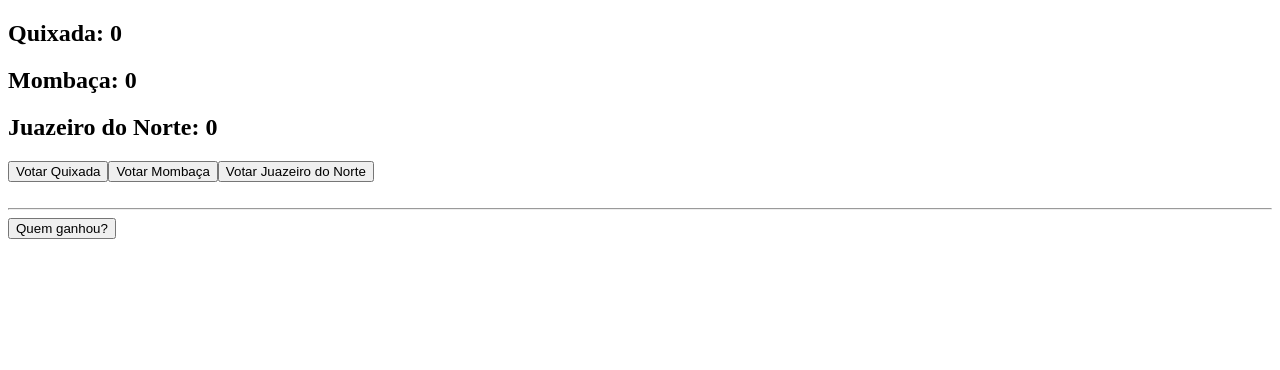
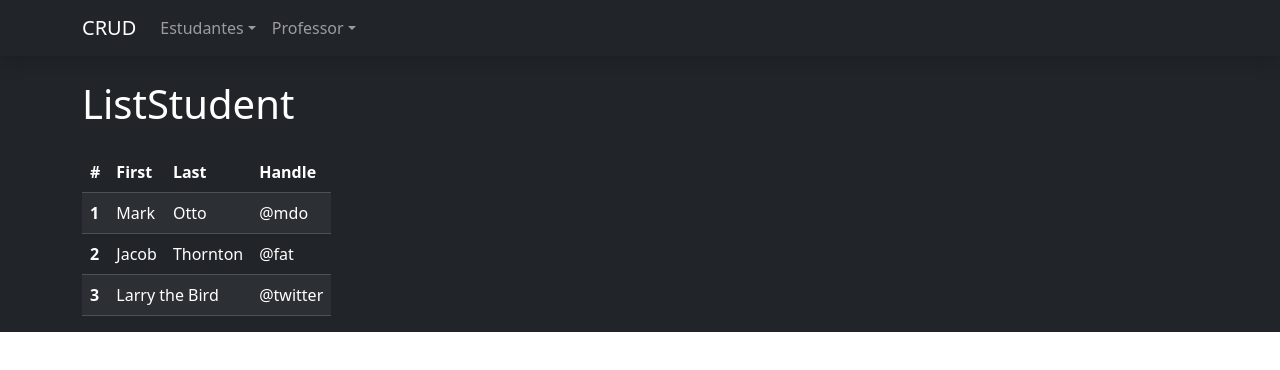
Before and after one commit to isaqueveras/desenvol, a React (Create React App) app: page /student/list in a window 1280 px wide. Shown: the top 370 px of the page. Built offline with nearby package versions, Linux system fonts and the light colour scheme.

Commit message:
adicionando bootstrap e usando react router

```diff
--- a/public/index.html
+++ b/public/index.html
@@ -1,43 +1,20 @@
 <!DOCTYPE html>
 <html lang="en">
-
   <head>
-	<meta charset="utf-8">
-	<meta name="viewport" content="width=device-width, initial-scale=1, shrink-to-fit=no">
-	<meta name="theme-color" content="#000000">
-	<!--
-      manifest.json provides metadata used when your web app is added to the
-      homescreen on Android. See https://developers.google.com/web/fundamentals/engage-and-retain/web-app-manifest/
-    -->
-	<link rel="manifest" href="%PUBLIC_URL%/manifest.json">
-	<link rel="shortcut icon" href="%PUBLIC_URL%/favicon.ico">
-	<!--
-      Notice the use of %PUBLIC_URL% in the tags above.
-      It will be replaced with the URL of the `public` folder during the build.
-      Only files inside the `public` folder can be referenced from the HTML.
-
-      Unlike "/favicon.ico" or "favicon.ico", "%PUBLIC_URL%/favicon.ico" will
-      work correctly both with client-side routing and a non-root public URL.
-      Learn how to configure a non-root public URL by running `npm run build`.
-    -->
+    <meta charset="utf-8" />
+    <meta
+      name="viewport"
+      content="width=device-width, initial-scale=1, shrink-to-fit=no"
+    />
+    <meta name="theme-color" content="#ffffff" />
+    <link rel="manifest" href="%PUBLIC_URL%/manifest.json" />
+    <link rel="shortcut icon" href="%PUBLIC_URL%/favicon.ico" />
     <title>React App</title>
   </head>
-
   <body>
     <noscript>
       You need to enable JavaScript to run this app.
     </noscript>
     <div id="root"></div>
-	<!--
-      This HTML file is a template.
-      If you open it directly in the browser, you will see an empty page.
-
-      You can add webfonts, meta tags, or analytics to this file.
-      The build step will place the bundled scripts into the <body> tag.
-
-      To begin the development, run `npm start` or `yarn start`.
-      To create a production bundle, use `npm run build` or `yarn build`.
-    -->
   </body>
-
 </html>
--- a/src/App.js
+++ b/src/App.js
@@ -1,45 +1,23 @@
-import "./styles.css";
+import { Routes, Route } from "react-router-dom";
 
-// import Grupo from "./components/vingadores/Grupo";
-// import Heroi from "./components/vingadores/Heroi";
-// import IMC from "./components/imc";
-// import Disciplina from "./components/universidade/Disciplina";
-// import Estudante from "./components/universidade/Estudante";
-// import Contador from "./components/estados/Contador";
-// import Sena from "./components/sena/Sena";
-import VotaCidade from "./components/estados/VotaCidade";
-
-// const dizendoOi = (nome) => alert(`Oi, sou ${nome}!`);
-
-// const GrupoDisciplina = () => {
-//   return (
-//     <Disciplina titulo="Fundamentos de Programação">
-//       <Estudante
-//         nome="Isaque Veras"
-//         curso="Ciencia da Computação"
-//         universidade="UFC Quixadá"
-//         digaOi={dizendoOi}
-//       />
-//       <br />
-//       <Estudante
-//         nome="João"
-//         curso="Engenharia da Computação"
-//         universidade="UFC Quixadá"
-//         digaOi={dizendoOi}
-//       />
-//     </Disciplina>
-//   );
-// };
+import Home from "./components/Home";
+import Menu from "./components/Menu";
+import CreateStudent from "./components/students/CreateStudent";
+import EditStudent from "./components/students/EditStudent";
+import ListStudent from "./components/students/ListStudent";
 
 export default function App() {
   return (
-    // <IMC altura="160" peso="68" />;
-    // <Grupo titulo="Vingadores">
-    //   <Heroi nome="Capitao America" />
-    // </Grupo>
-    // <GrupoDisciplina />
-    // <Contador />
-    // <Sena />
-    <VotaCidade />
+    <div className="p-0 bg-dark">
+      <Menu theme="dark" />
+      <div className="container d-flex w-100 h-100">
+        <Routes>
+          <Route path="/" element={<Home />} />
+          <Route path="student/create" element={<CreateStudent />} />
+          <Route path="student/list" element={<ListStudent />} />
+          <Route path="student/edit" element={<EditStudent />} />
+        </Routes>
+      </div>
+    </div>
   );
 }
--- /dev/null
+++ b/src/components/Home.jsx
@@ -0,0 +1,5 @@
+const Home = () => {
+  return <h1>Home</h1>;
+};
+
+export default Home;
--- /dev/null
+++ b/src/components/Menu.jsx
@@ -0,0 +1,84 @@
+import "bootstrap/dist/css/bootstrap.min.css";
+import "bootstrap/dist/js/bootstrap.bundle.min";
+
+import { Link } from "react-router-dom";
+
+const Menu = ({ theme = "dark" }) => {
+  return (
+    <nav
+      className={`navbar navbar-expand-lg ${
+        theme === "dark" ? "navbar-dark bg-dark" : "navbar-light bg-light"
+      } pr-5 shadow`}
+    >
+      <div className="container">
+        <Link to="/" className="navbar-brand">
+          CRUD
+        </Link>
+        <div className="collapse navbar-collapse" id="navbarNav">
+          <div class="collapse navbar-collapse" id="navbarNavDropdown">
+            <ul class="navbar-nav">
+              <li class="nav-item dropdown">
+                <a
+                  class="nav-link dropdown-toggle"
+                  href="#"
+                  role="button"
+                  data-bs-toggle="dropdown"
+                  aria-expanded="false"
+                >
+                  Estudantes
+                </a>
+                <ul class="dropdown-menu">
+                  <li>
+                    <Link className="dropdown-item" to="/student/list">
+                      List
+                    </Link>
+                  </li>
+                  <li>
+                    <Link className="dropdown-item" to="/student/create">
+                      Create
+                    </Link>
+                  </li>
+                  <li>
+                    <Link className="dropdown-item" to="/student/edit">
+                      Editar
+                    </Link>
+                  </li>
+                </ul>
+              </li>
+              <li class="nav-item dropdown">
+                <a
+                  class="nav-link dropdown-toggle"
+                  href="#"
+                  role="button"
+                  data-bs-toggle="dropdown"
+                  aria-expanded="false"
+                >
+                  Professor
+                </a>
+                <ul class="dropdown-menu">
+                  <li>
+                    <Link className="dropdown-item" to="/student/list">
+                      List
+                    </Link>
+                  </li>
+                  <li>
+                    <Link className="dropdown-item" to="/student/create">
+                      Create
+                    </Link>
+                  </li>
+                  <li>
+                    <Link className="dropdown-item" to="/student/edit">
+                      Editar
+                    </Link>
+                  </li>
+                </ul>
+              </li>
+            </ul>
+          </div>
+        </div>
+      </div>
+    </nav>
+  );
+};
+
+export default Menu;
--- /dev/null
+++ b/src/components/students/CreateStudent.jsx
@@ -0,0 +1,5 @@
+const CreateStudent = () => {
+  return <h1>CreateStudent</h1>;
+};
+
+export default CreateStudent;
--- /dev/null
+++ b/src/components/students/EditStudent.jsx
@@ -0,0 +1,5 @@
+const EditStudent = () => {
+  return <h1>EditStudent</h1>;
+};
+
+export default EditStudent;
--- /dev/null
+++ b/src/components/students/ListStudent.jsx
@@ -0,0 +1,38 @@
+const ListStudent = ({ theme = "dark" }) => {
+  return (
+    <div className="d-flex flex-column">
+      <h1 className="text-white my-4">ListStudent</h1>
+      <table class={`table ${theme === "dark" && "table-dark"} table-striped`}>
+        <thead>
+          <tr>
+            <th scope="col">#</th>
+            <th scope="col">First</th>
+            <th scope="col">Last</th>
+            <th scope="col">Handle</th>
+          </tr>
+        </thead>
+        <tbody>
+          <tr>
+            <th scope="row">1</th>
+            <td>Mark</td>
+            <td>Otto</td>
+            <td>@mdo</td>
+          </tr>
+          <tr>
+            <th scope="row">2</th>
+            <td>Jacob</td>
+            <td>Thornton</td>
+            <td>@fat</td>
+          </tr>
+          <tr>
+            <th scope="row">3</th>
+            <td colspan="2">Larry the Bird</td>
+            <td>@twitter</td>
+          </tr>
+        </tbody>
+      </table>
+    </div>
+  );
+};
+
+export default ListStudent;
--- a/src/index.js
+++ b/src/index.js
@@ -1,5 +1,6 @@
 import { StrictMode } from "react";
 import { createRoot } from "react-dom/client";
+import { BrowserRouter } from "react-router-dom";
 
 import App from "./App";
 
@@ -8,6 +9,8 @@ const root = createRoot(rootElement);
 
 root.render(
   <StrictMode>
-    <App />
+    <BrowserRouter>
+      <App />
+    </BrowserRouter>
   </StrictMode>
 );
--- a/src/styles.css
+++ /dev/null
@@ -1,4 +0,0 @@
-.App {
-  font-family: sans-serif;
-  text-align: center;
-}
```
Also changed, not shown: package.json (+12 -2 lines). Lines whose indentation alone changed are shown as unchanged.
